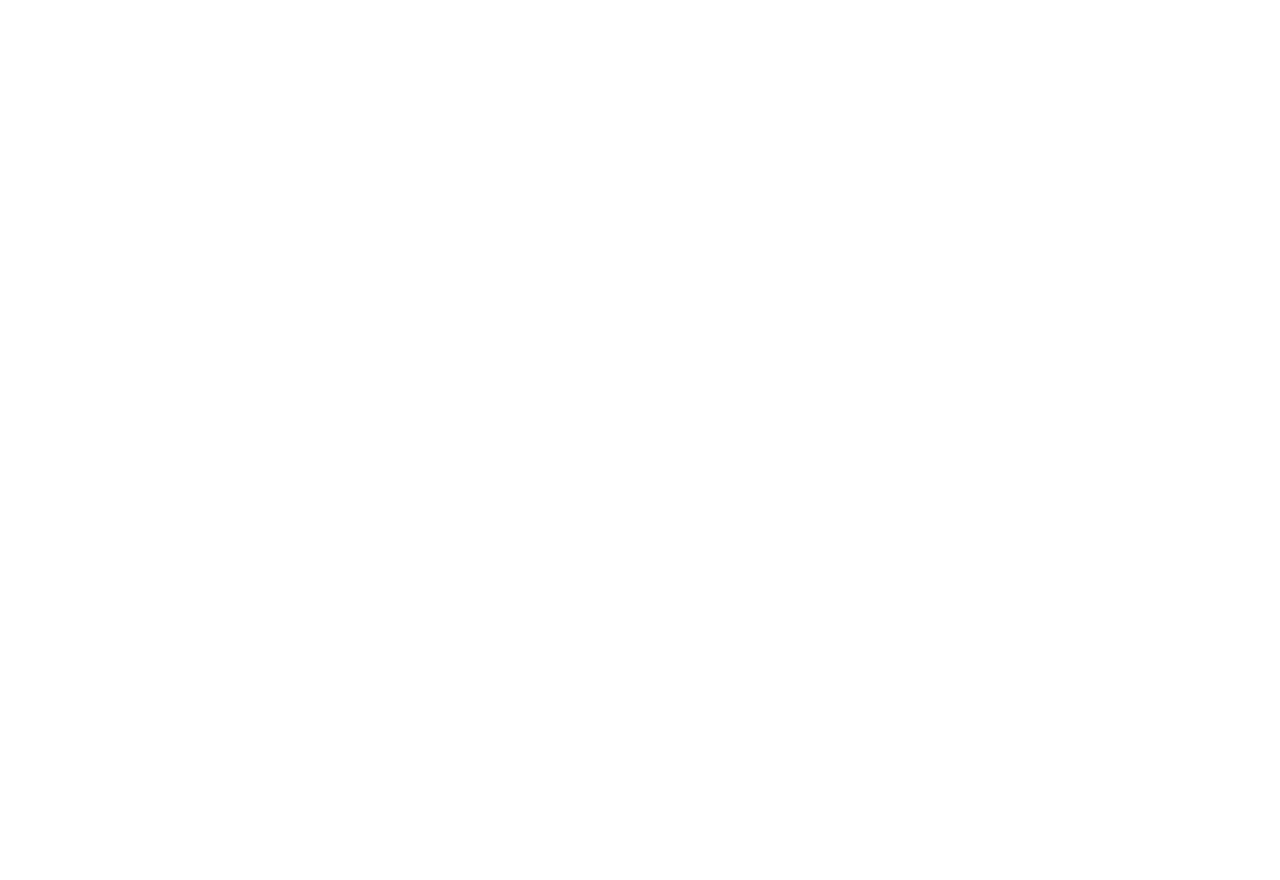
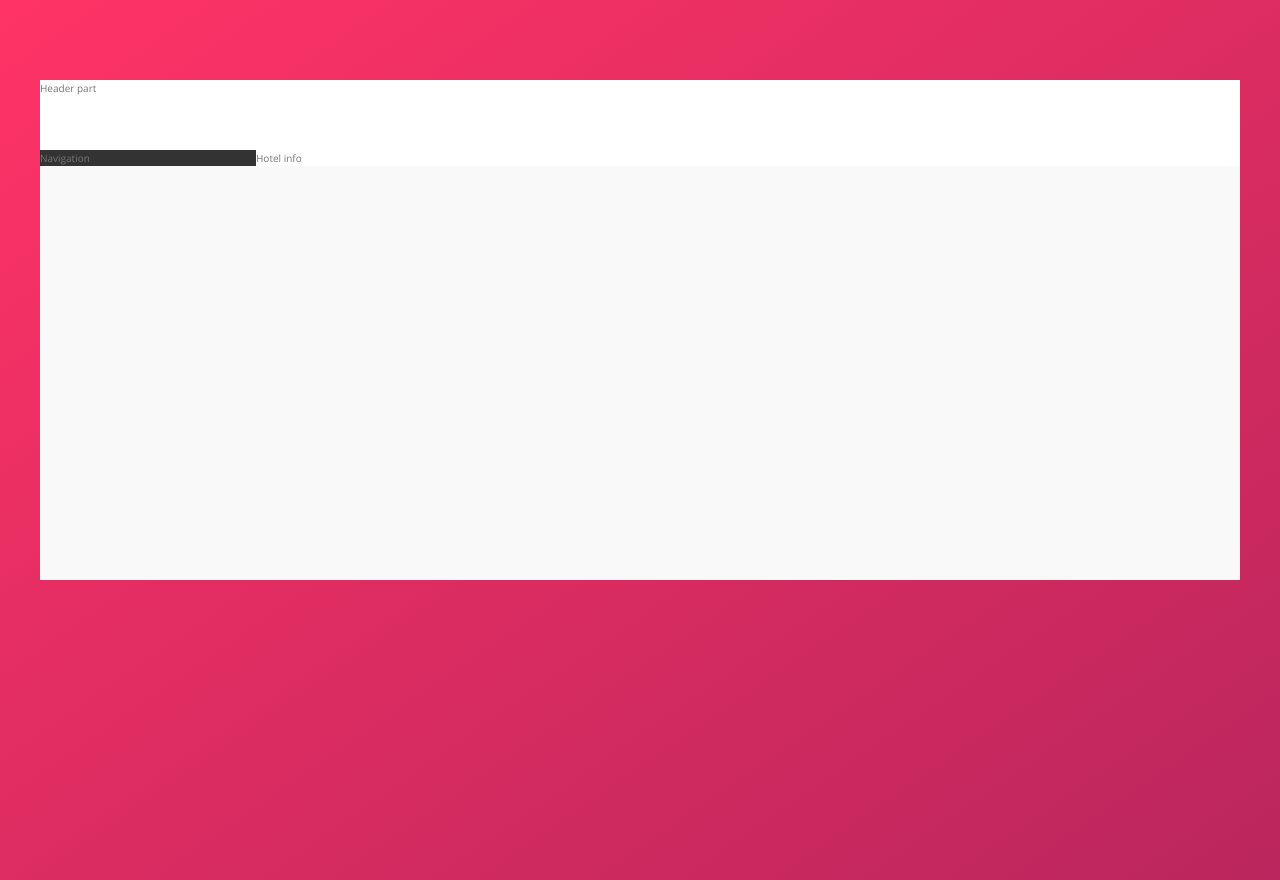
Before and after one commit to marcin-gugula/Trillo, a website: page index.html in a window 1280 px wide. Before the commit the page ends 800 px from the top, so only its background shows below. Drawn offline with nearby package versions, Linux system fonts and the light colour scheme.

Commit message:
add overall layout, basic sass files

```diff
--- a/index.html
+++ b/index.html
@@ -8,9 +8,21 @@
         <link rel="stylesheet" href="css/style.css">
         <link rel="shortcut icon" type="image/png" href="img/favicon.png">
 
-        <title>trillo &mdash; Your all-in-one booking app</title>
+        <title>Trillo &mdash; Your all-in-one booking app</title>
     </head>
     <body>
-
+        <div class="container">
+            <header class="header">
+                Header part
+            </header>
+            <div class="content">
+                <nav class="sidebar">
+                    Navigation
+                </nav>
+                <main class="hotel-view">
+                    Hotel info
+                </main>
+            </div>
+        </div>
     </body>
 </html>
--- a/package.json
+++ b/package.json
@@ -8,8 +8,7 @@
     "devserver": "live-server",
     "start": "npm-run-all --parallel devserver watch:sass",
     "compile:sass": "node-sass sass/main.scss css/style.comp.css",
-    "concat:css": "concat -o css/style.concat.css css/icon-font.css css/style.comp.css",
-    "prefix:css": "postcss --use autoprefixer -b \"last 10 versions\" css/style.concat.css -o css/style.prefix.css",
+    "prefix:css": "postcss --use autoprefixer -b \"last 10 versions\" css/style.comp.css -o css/style.prefix.css",
     "compress:css": "node-sass css/style.prefix.css css/style.css --output-style compressed",
     "build:css": "npm-run-all compile:sass concat:css prefix:css compress:css"
   },
--- /dev/null
+++ b/sass/abstracts/_variables.scss
@@ -0,0 +1,18 @@
+:root{
+    --color-primary: #eb2f64;
+    --color-primary-light: #FF3366;
+    --color-primary-dark: #BA265D;
+
+    --color-grey-light-1: #faf9f9;
+    --color-grey-light-2: #f4f2f2;
+    --color-grey-light-3: #f0eeee;
+    --color-grey-light-4: #ccc;
+
+    --color-grey-dark-1: #333;
+    --color-grey-dark-2: #777;
+    --color-grey-dark-3: #999;
+
+    --color-white: #fff;
+
+    --shadow-dark:box-shadow: 0 2rem 6rem rgba(0,0,0,.3);
+}
--- /dev/null
+++ b/sass/base/_base.scss
@@ -0,0 +1,12 @@
+*,
+*::before,
+*::after {
+    margin: 0;
+    padding: 0;
+    box-sizing: inherit;
+}
+
+html{
+    box-sizing: border-box;
+    font-size: 62.5%;  // default 1rem = 10px
+}
--- /dev/null
+++ b/sass/base/_typography.scss
@@ -0,0 +1,6 @@
+body{
+    font-family: "Open Sans", sans-serif;
+    font-weight: 400;
+    line-height: 1.6;
+    color: var(--color-grey-dark-2);
+}
--- /dev/null
+++ b/sass/layout/_header.scss
@@ -0,0 +1,5 @@
+.header{
+    height:7rem;
+    background-color: var(--color-white);
+    border-bottom: var(--color-grey-light-2);
+}
--- /dev/null
+++ b/sass/layout/_hotel-view.scss
@@ -0,0 +1,4 @@
+.hotel-view{
+    background-color: var(--color-white);
+    flex: 1;
+}
--- /dev/null
+++ b/sass/layout/_sidebar.scss
@@ -0,0 +1,5 @@
+.sidebar{
+    background-color: var(--color-grey-dark-1);
+    flex: 0 0 18%; //grow shrink width
+
+}
--- a/sass/main.scss
+++ b/sass/main.scss
@@ -1,17 +1,14 @@
-/*
-COLORS
+@import "abstracts/functions";
+@import "abstracts/mixins";
+@import "abstracts/variables";
 
-Primary: #eb2f64
-Primary light: #FF3366
-Primary dark: #BA265D
+@import "base/animations";
+@import "base/base";
+@import "base/typography";
+@import "base/utilities";
 
-Grey light 1: #faf9f9
-Grey light 2: #f4f2f2
-Grey light 3: #f0eeee
-Grey light 4: #ccc
+@import "layout/header";
+@import "layout/hotel-view";
+@import "layout/sidebar";
 
-Grey dark 1: #333
-Grey dark 2: #777
-Grey dark 3: #999
-
-*/
+@import "pages/home";
--- /dev/null
+++ b/sass/pages/_home.scss
@@ -0,0 +1,20 @@
+body{
+    background-image: linear-gradient(to right bottom, var(--color-primary-light), var(--color-primary-dark) );
+    background-size: cover;
+    background-repeat: no-repeat;
+
+    min-height: 100vh;
+}
+
+.container{
+    max-width: 120rem;
+    margin: 8rem auto;
+    background-color: var(--color-grey-light-1);
+    box-shadow: var(--shadow-dark);
+
+    min-height: 50rem;
+}
+
+.content{
+    display: flex;
+}
```
Also changed, not shown: css/style.css, sass/abstracts/_functions.scss (added), sass/abstracts/_mixins.scss (added), sass/base/_animations.scss (added), sass/base/_utilities.scss (added).
